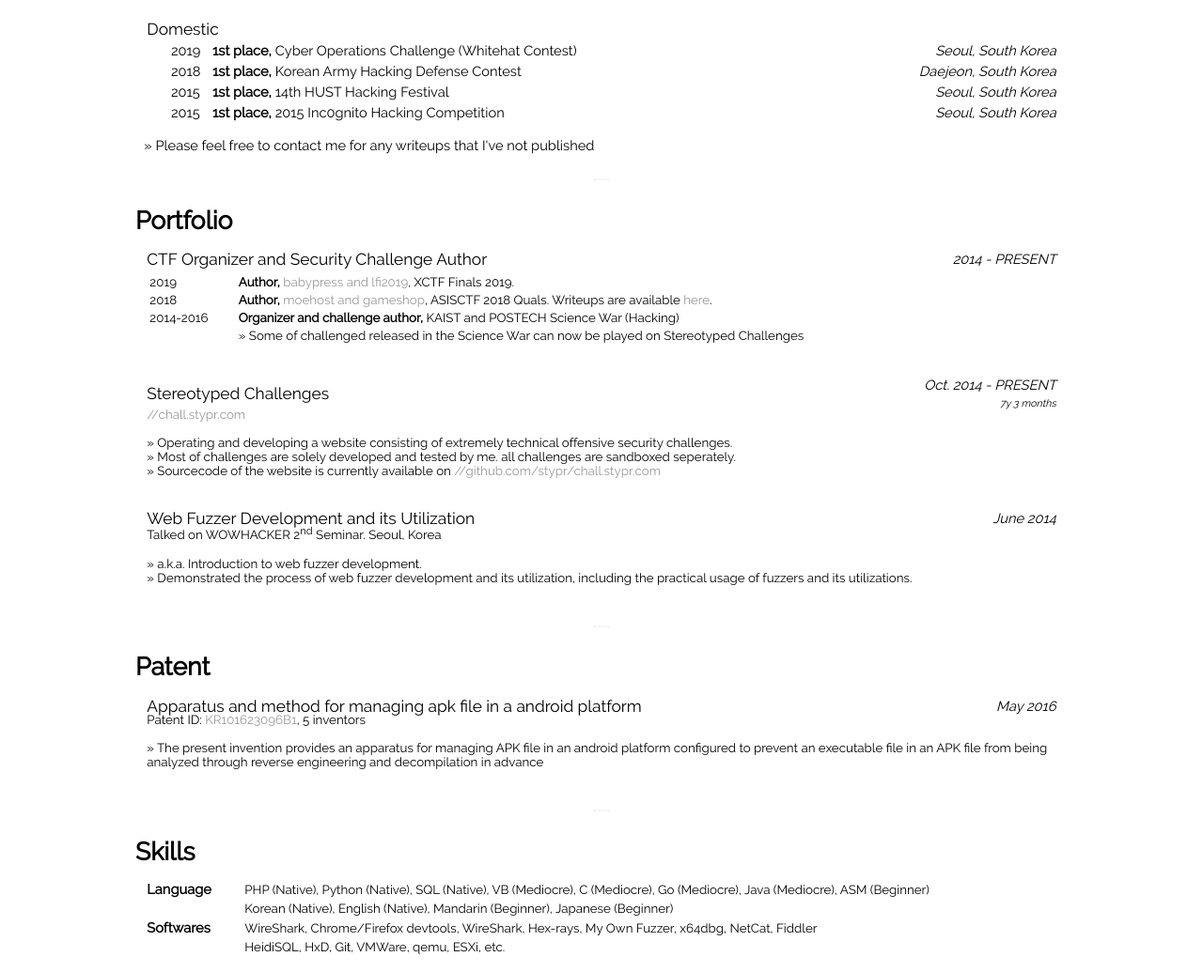
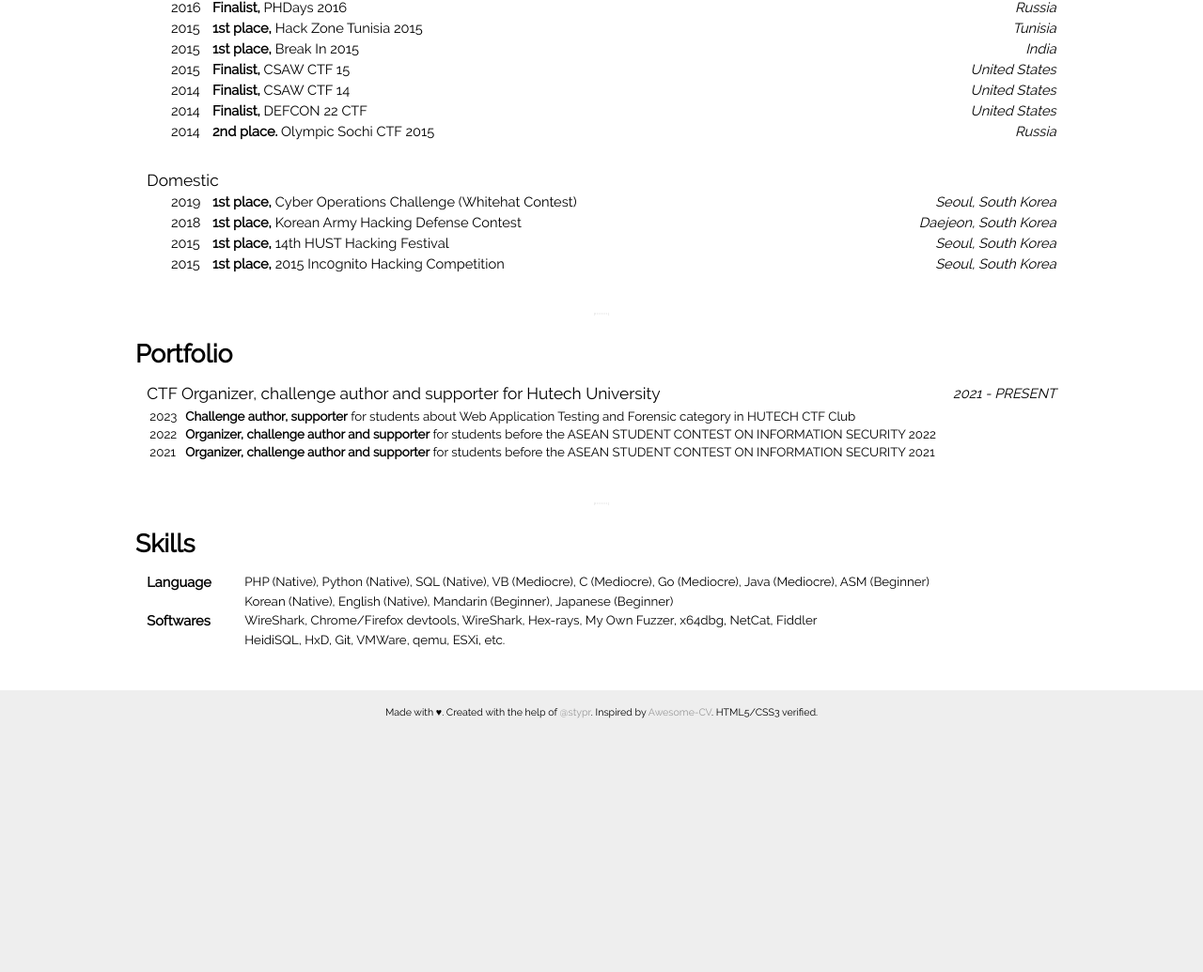
Before and after one commit to bisicetea/resume_template, a plain HTML site: page resume/index.html in a window 1280 px wide. Shown: the part 1832-2867 px from the top of the page at 94% size. After the commit the page ends 2606 px from the top, so only its background shows below. Drawn offline with Linux system fonts and the light colour scheme.

Commit message:
Update information

```diff
--- a/resume/index.html
+++ b/resume/index.html
@@ -106,24 +106,46 @@
                 <table>
                     <!-- http://individual.utoronto.ca/stypr/ my university workspace. But there should be a way to get this URL from somewhere else. -->
                     <tr>
-                        <td class="title">Undergraduate Student, University of Toronto</td>
-                        <td class="duration">Sept. 2014 - June 2015<span class="elapsed"><br>9 months</span></td>
+                        <td class="title">HUTECH University - Information Security</td>
+                        <td class="duration">October 2018 - March 2022<span class="elapsed"><br>4 years 5months</span></td>
                     </tr>
                     <tr>
-                        <td colspan=2 class="description">&raquo; Currently studying as an undergraduate, and is going to acquire a Bachelor’s degree at some point.
-                        <br>&raquo; Currently on a long leave for jobs.
+                        <td colspan=2 class="description">
+                        &raquo; Graduated with an excellent degree in Information Security (Security Engineer)
+                        <br>&raquo; GPA: 3.77/4.0
                         </td>
                     </tr>
                 </table>
                 <table>
                     <tr>
-                        <td class="title">International Baccalaureate Diploma</td>
-                        <td class="duration">Sept. 2012 - June 2014<span class="elapsed"><br>1y 9 months</span></td>
+                        <td class="title">CyberJutsu Academy</td>
+                        <td class="duration">June 2012 - August 2012<span class="elapsed"><br>3 months</span></td>
                     </tr>
                     <tr>
                         <td colspan=2 class="description">
-                        &raquo; Acquired International Baccalaureate Diploma for Secondary School.
-                        <br>&raquo; Studied in India<br>
+                        &raquo; Studying web application testing and real-life case studies
+                        </td>
+                    </tr>
+                </table>
+                <table>
+                    <tr>
+                        <td class="title">Key English Center</td>
+                        <td class="duration">October 2021 -  August 2022<span class="elapsed"><br>10 months</span></td>
+                    </tr>
+                    <tr>
+                        <td colspan=2 class="description">
+                        &raquo; Upper-Intermediate
+                        </td>
+                    </tr>
+                </table>
+                <table>
+                    <tr>
+                        <td class="title">Nhat Nghe Academy</td>
+                        <td class="duration">October 2020 -  April 2021<span class="elapsed"><br>6 months</span></td>
+                    </tr>
+                    <tr>
+                        <td colspan=2 class="description">
+                        &raquo; Study and get Certified Ethical Hacker certificate
                         </td>
                     </tr>
                 </table>
@@ -276,81 +298,31 @@
                         <td class="duration">Seoul, South Korea</td>
                     </tr>
                 </table>
-                <div class="note">&raquo; Please feel free to contact me for any writeups that I&#39;ve not published</div>
             </div>
             <hr>
             <div class="portfolio">
                 <h1>Portfolio</h1>
                 <table>
                     <tr>
-                        <td class="title">CTF Organizer and Security Challenge Author</td>
-                        <td class="duration">2014 - PRESENT</td>
+                        <td class="title">CTF Organizer, challenge author and supporter for Hutech University</td>
+                        <td class="duration">2021 - PRESENT</td>
                     </tr>
                     <tr>
                         <td colspan=2 class="description">
                             <table style="padding:0;">
                                 <tr>
-                                    <td class="year">2019</td>
-                                    <td class="description"><b>Author,</b> <a href="//github.com/stypr/my-ctf-challenges">babypress and lfi2019</a>, XCTF Finals 2019.  </td>
+                                    <td class="year">2023</td>
+                                    <td class="description"><b>Challenge author, supporter</b> for students about Web Application Testing and Forensic category in HUTECH CTF Club</td>
                                 </tr>
                                 <tr>
-                                    <td class="year">2018</td>
-                                    <td class="description"><b>Author,</b> <a href="//github.com/stypr/my-ctf-challenges">moehost and gameshop</a>, ASISCTF 2018 Quals. Writeups are available <a href="//blog.harold.kim/">here</a>.</td>
+                                    <td class="year">2022</td>
+                                    <td class="description"><b>Organizer, challenge author and supporter</b> for students before the ASEAN STUDENT CONTEST ON INFORMATION SECURITY 2022</td>
                                 </tr>
                                 <tr>
-                                    <td class="year">2014-2016</td>
-                                    <td class="description"><b>Organizer and challenge author,</b> KAIST and POSTECH Science War (Hacking)</td>
-                                </tr>
-                                <tr>
-                                    <td class="year">&nbsp;</td>
-                                    <td class="description">&raquo; Some of challenged released in the Science War can now be played on Stereotyped Challenges</td>
+                                    <td class="year">2021</td>
+                                    <td class="description"><b>Organizer, challenge author and supporter</b> for students before the ASEAN STUDENT CONTEST ON INFORMATION SECURITY 2021</td>
                                 </tr>
                             </table>
-                        </td>
-                    </tr>
-                </table>
-                <table>
-                    <tr>
-                        <td class="title">Stereotyped Challenges</td>
-                        <td class="duration">Oct. 2014 - PRESENT<span class="elapsed"><br>7y 3 months</span></td>
-                    </tr>
-                    <tr>
-                        <td colspan=2 class="description">
-                            <div style="margin-top:-5pt;"><a href="//chall.stypr.com">//chall.stypr.com</a></div>
-                            <br> &raquo; Operating and developing a website consisting of extremely technical offensive security challenges.
-                            <br> &raquo; Most of challenges are solely developed and tested by me. all challenges are sandboxed seperately.
-                            <br> &raquo; Sourcecode of the website is currently available on <a href="//github.com/stypr/chall.stypr.com">//github.com/stypr/chall.stypr.com</a>
-                            <br>
-                        </td>
-                    </tr>
-                </table>
-                <table>
-                    <tr>
-                        <td class="title">Web Fuzzer Development and its Utilization</td>
-                        <td class="duration">June 2014</td>
-                    </tr>
-                    <tr>
-                        <td colspan=2 class="description">
-                            <div style="margin-top:-5pt;">Talked on WOWHACKER 2<sup>nd</sup> Seminar. Seoul, Korea</div>
-                            <br> &raquo; a.k.a. Introduction to web fuzzer development.
-                            <br> &raquo; Demonstrated the process of web fuzzer development and its utilization, including the practical usage of fuzzers and its utilizations.
-                        </td>
-                    </tr>
-                </table>
-            </div>
-            <hr>
-
-            <div class="patent">
-                <h1>Patent</h1>
-                <table>
-                    <tr>
-                        <td class="title">Apparatus and method for managing apk file in a android platform</td>
-                        <td class="duration">May 2016</td>
-                    </tr>
-                    <tr>
-                        <td colspan=2 class="description">
-                            <div style="margin-top:-5pt;">Patent ID: <a href="https://patents.google.com/patent/KR101623096B1/en">KR101623096B1</a>, 5 inventors</div>
-                            <br>&raquo; The present invention provides an apparatus for managing APK file in an android platform configured to prevent an executable file in an APK file from being analyzed through reverse engineering and decompilation in advance
                         </td>
                     </tr>
                 </table>
```
Also changed, not shown: 1 other file.
